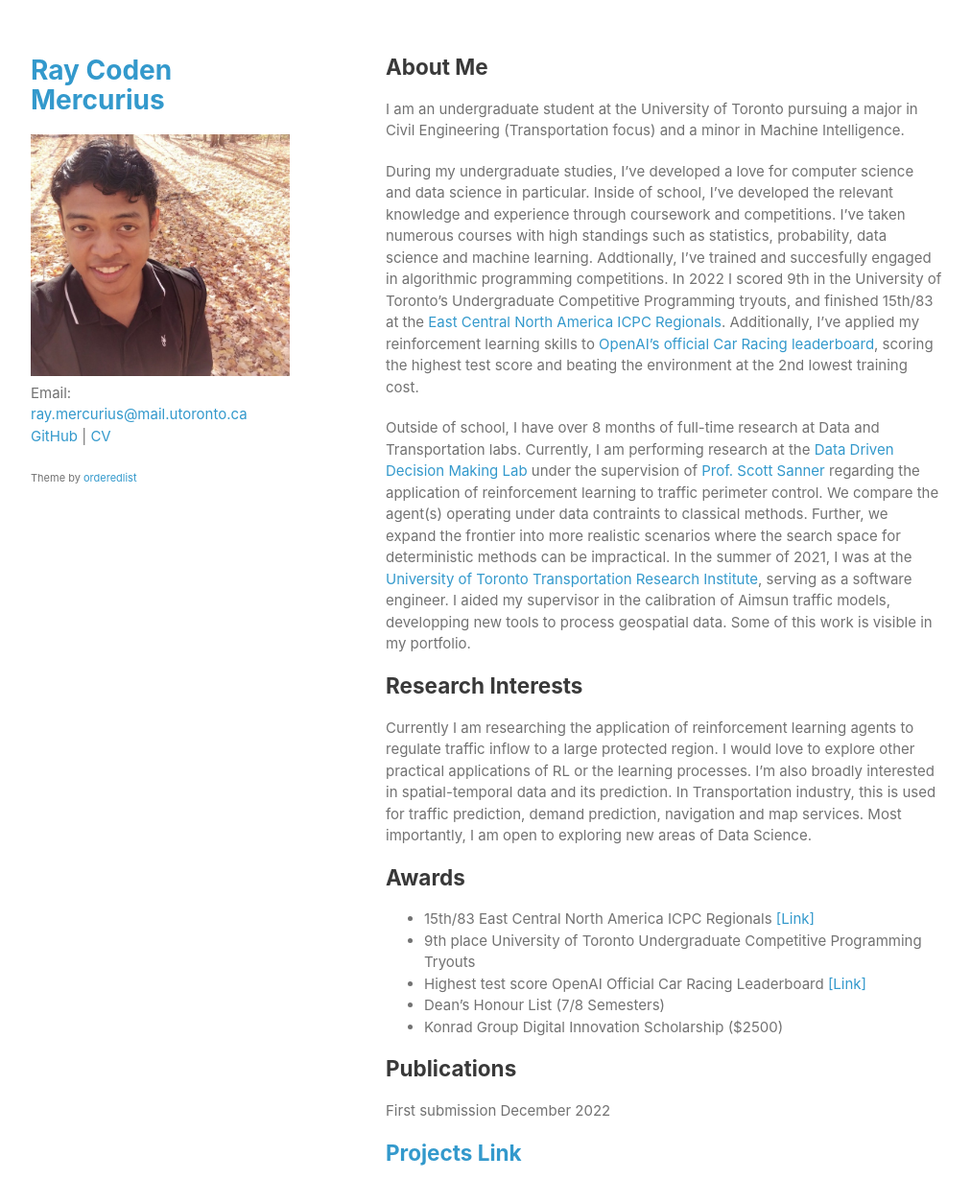
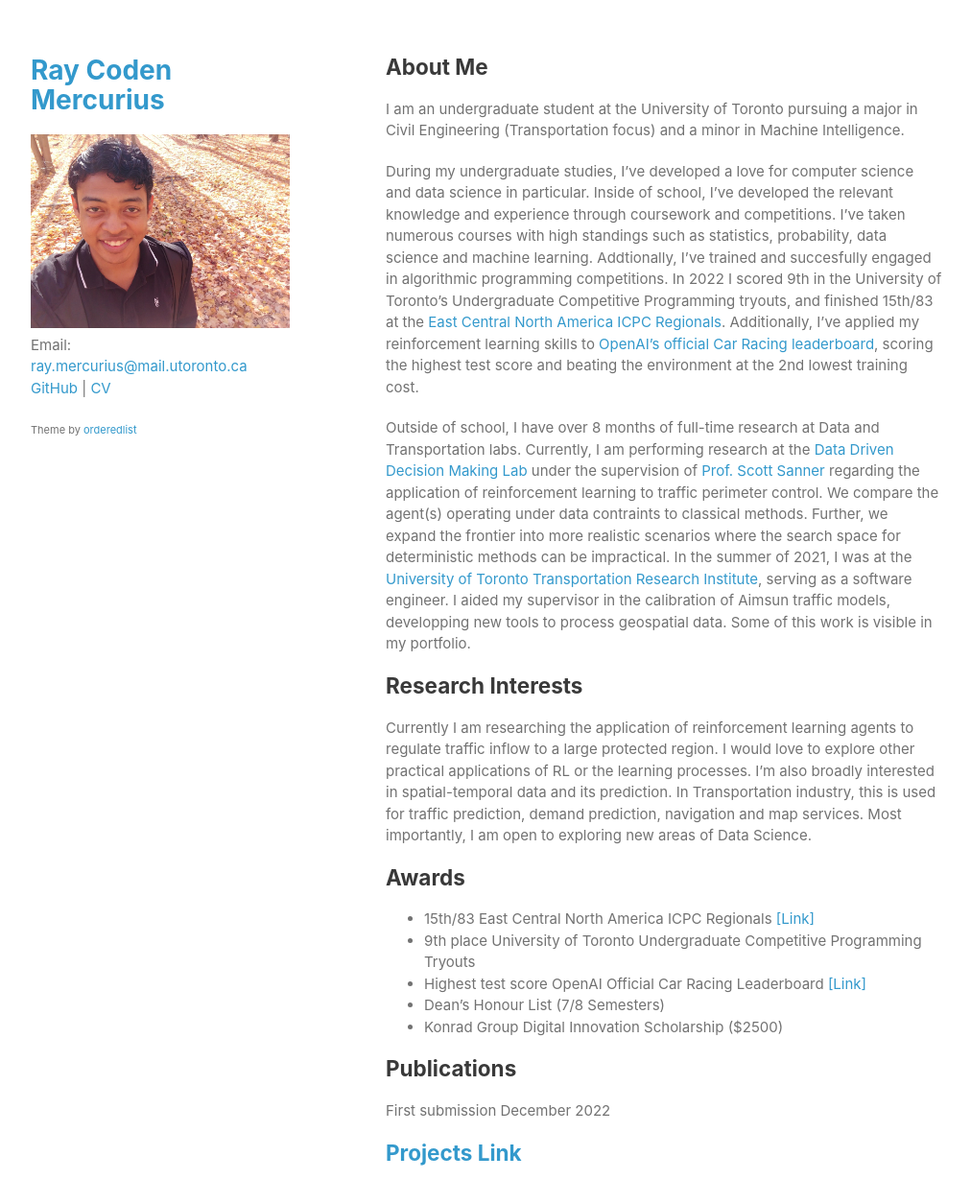
Before and after one commit to Ceudan/Ceudan_Reads.github.io, a Jekyll site: the page built from index.md, in a window 1280 px wide and 1369 px high. Shown: the top 1254 px of the window at 96% size, without its empty margins (133-1145 px from the left). Built offline with Jekyll 4.4.1, drawn with Linux system fonts in a browser that asks for light colours.

Commit message:
Update _config.yml

```diff
--- a/_config.yml
+++ b/_config.yml
@@ -1,5 +1,5 @@
 title: Ray Coden Mercurius
-logo: /assets/img/logo.jpg
+logo: /assets/img/logo2.jpg
 description: Coden's personal website
 show_downloads: false
 google_analytics: UA-195366952-1
```
